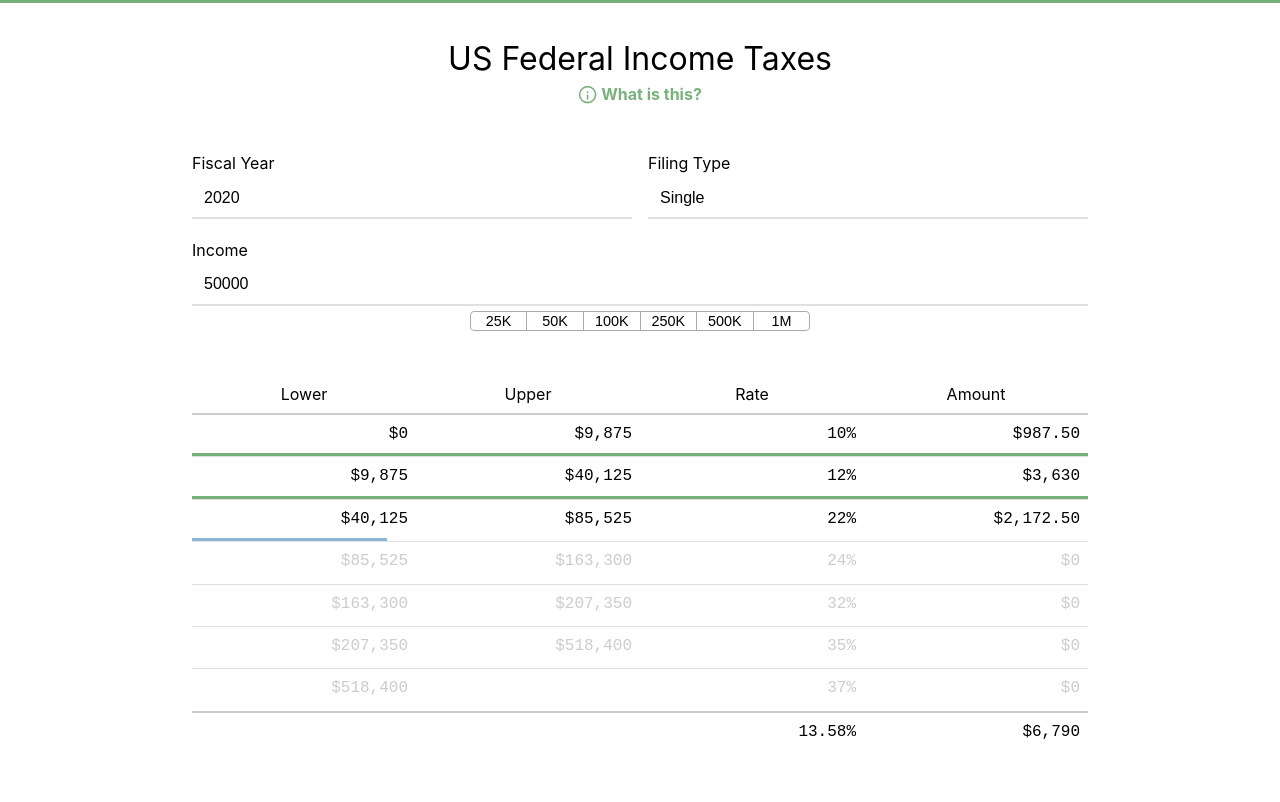
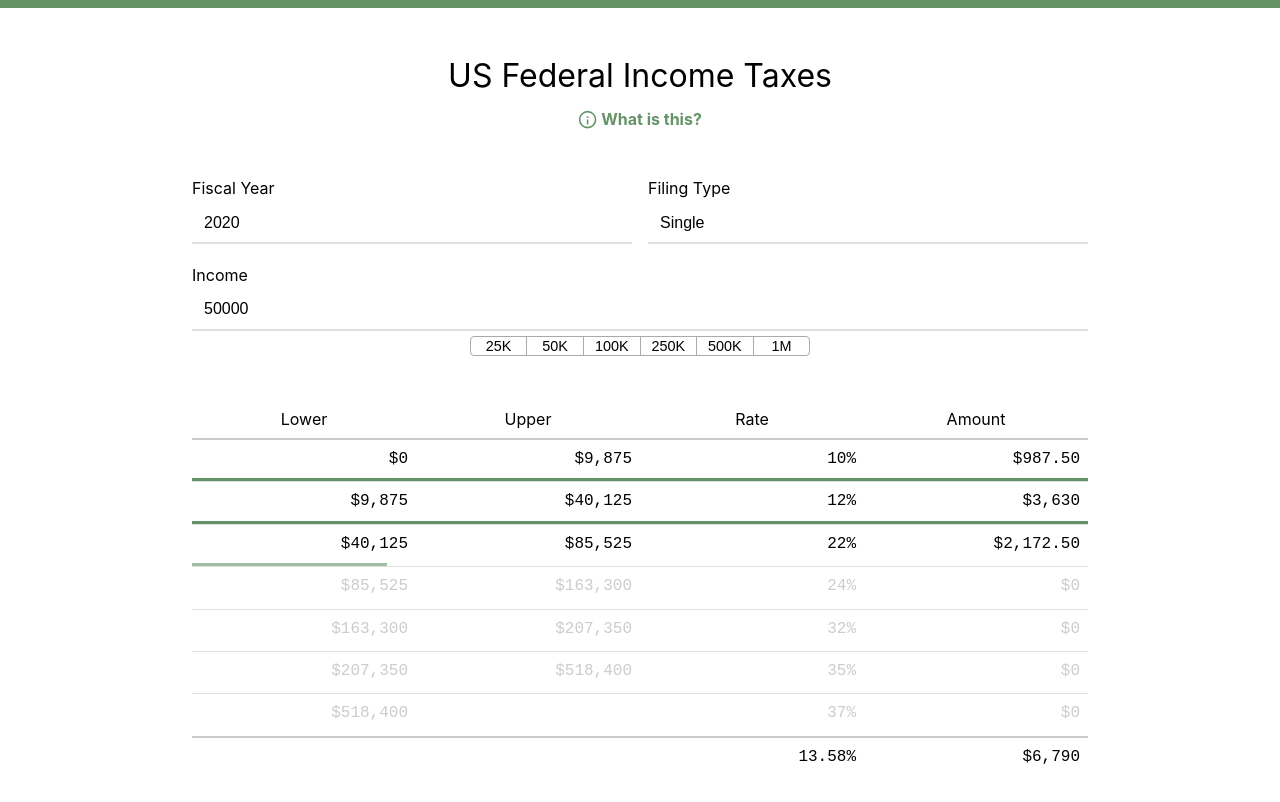
Before and after one commit to kddnewton/taxes, a React app: page / in a window 1280 px wide. Shown: the top 802 px of the page. Built offline with nearby package versions, Linux system fonts and the light colour scheme; the HTML template or start-up script is replaced by a standard one.

Commit message:
More style fixes

```diff
--- a/src/container.module.css
+++ b/src/container.module.css
@@ -1,10 +1,17 @@
-.app {
-  border-top: solid 3px var(--primary-green);
+.container {
+  margin: 0 auto;
+  padding: 60px 0 40px;
+  width: 50%;
 }
 
-.container {
-  margin: 40px auto;
-  width: 50%;
+.container::before {
+  background-color: var(--primary);
+  content: " ";
+  height: 8px;
+  left: 0;
+  position: absolute;
+  top: 0;
+  width: 100%;
 }
 
 @media screen and (max-width: 1600px) {
@@ -34,12 +41,12 @@
 .heading {
   font-weight: inherit;
   line-height: 1em;
-  margin: 0 auto;
+  margin: 0 auto 0.5em;
   text-align: center;
 }
 
 .about {
-  color: var(--primary-green);
+  color: var(--primary);
   display: block;
   font-weight: bold;
   margin: 0.5em auto;
@@ -55,5 +62,5 @@
 .icon path,
 .icon circle {
   fill: transparent;
-  stroke: var(--primary-green);
+  stroke: var(--primary);
 }
--- a/src/display/ProgressBar.tsx
+++ b/src/display/ProgressBar.tsx
@@ -6,15 +6,22 @@ type ProgressBarProps = {
   value: number;
 };
 
-const ProgressBar: React.FC<ProgressBarProps> = ({ value }) => (
+const ProgressBar: React.FC<ProgressBarProps> = ({ value }) => {
+  const style = {
+    opacity: (value / 200) + 0.5,
+    width: `${value}%`
+  };
+
+  return (
     <div
       className={styles.progress}
-    style={{ width: `${value}%` }}
+      style={style}
       role="progressbar"
       aria-valuenow={value}
       aria-valuemin={0}
       aria-valuemax={100}
     />
   );
+};
 
 export default ProgressBar;
--- a/src/display/control.module.css
+++ b/src/display/control.module.css
@@ -16,12 +16,11 @@
   outline: none;
   padding: 6px 12px;
   text-align: left;
-  transition: border-bottom 0.3s;
   width: 100%;
 }
 
 .control:focus {
-  border-bottom-color: var(--primary-green);
+  border-bottom-color: var(--primary);
 }
 
 .control:focus,
--- a/src/display/progress.module.css
+++ b/src/display/progress.module.css
@@ -1,11 +1,7 @@
 .progress {
-  background-color: var(--primary-blue);
+  background-color: var(--primary);
   height: 3px;
   transition: width 150ms;
-}
-
-.progress[aria-valuenow='100'] {
-  background-color: var(--primary-green);
 }
 
 @media (prefers-reduced-motion: reduce) {
--- a/src/styles.css
+++ b/src/styles.css
@@ -1,6 +1,5 @@
 :root {
-  --primary-blue: #8cb4d6;
-  --primary-green: #79b17d;
+  --primary: #649367;
 }
 
 body {
```
Also changed, not shown: 2 other files (tests, documents, lock files or other folders). Lines whose indentation alone changed are shown as unchanged.
